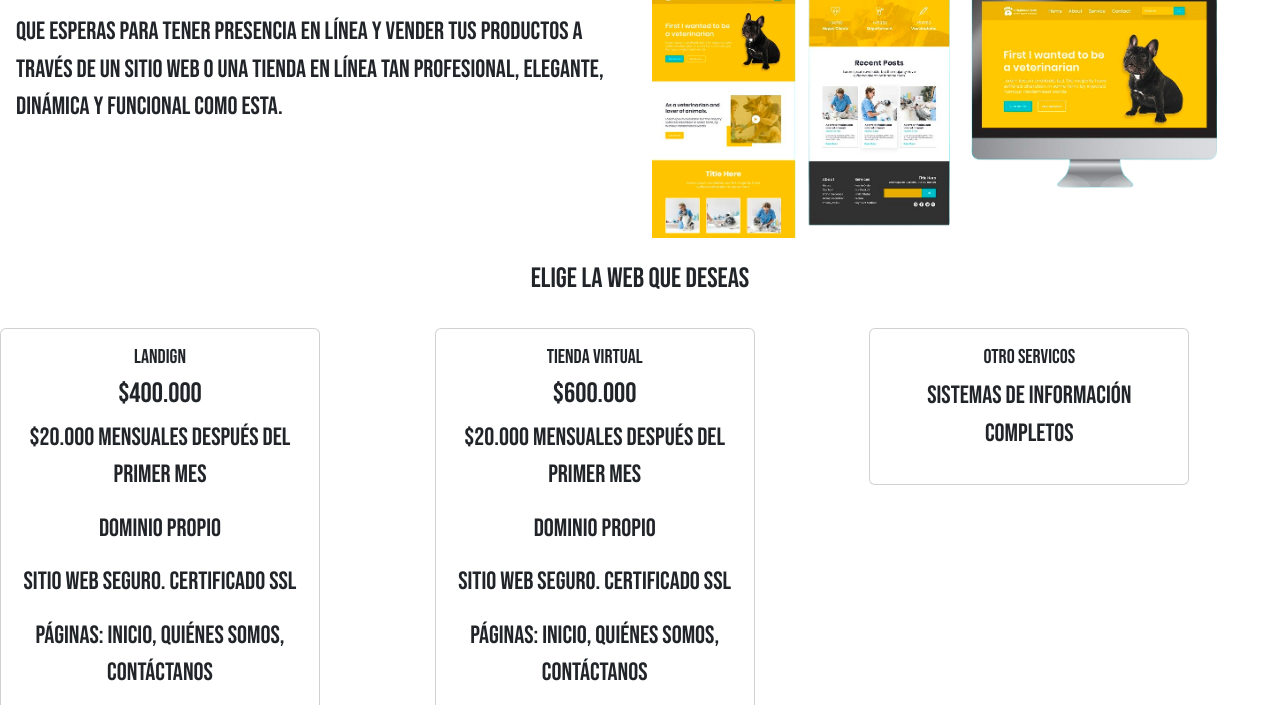
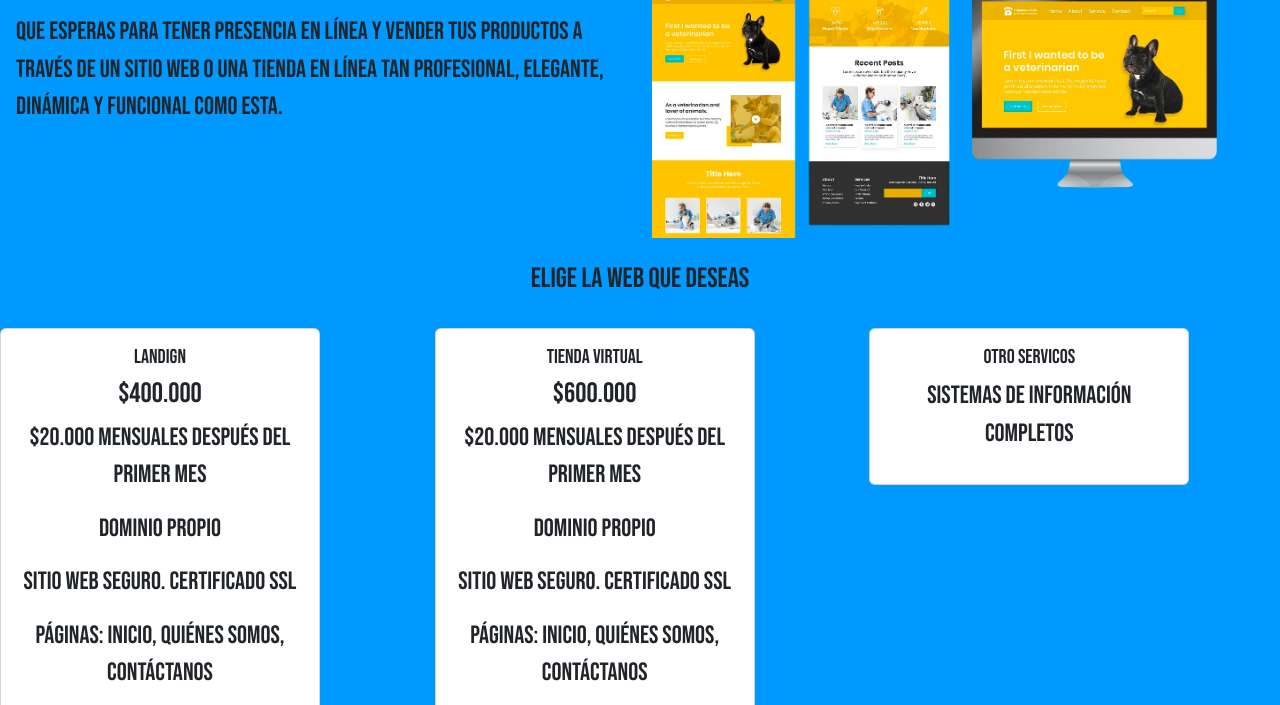
Before and after one commit to Sisteamteachi/Portafolio, a plain HTML site: page index.html in a window 1280 px wide. Shown: the part 134-839 px from the top of the page. Drawn offline with nearby package versions, Linux system fonts and the light colour scheme.

Commit message:
Update style.css

```diff
--- a/css/style.css
+++ b/css/style.css
@@ -2,7 +2,7 @@
     font-family: 'Bebas Neue', sans-serif;
 }
 body{
-   background-color: 0099FF;
+   background-color: #0099FF;
 }
 .img{
     width: 90%;
```
